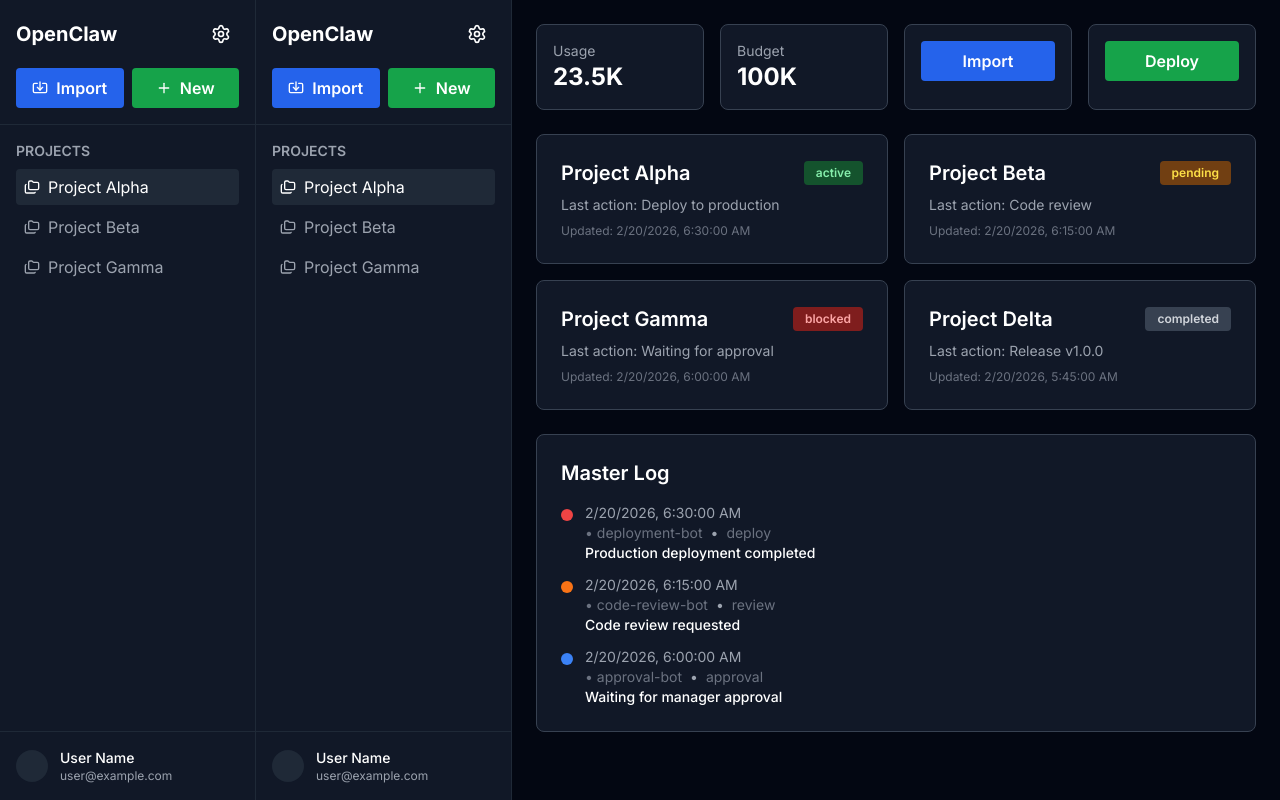
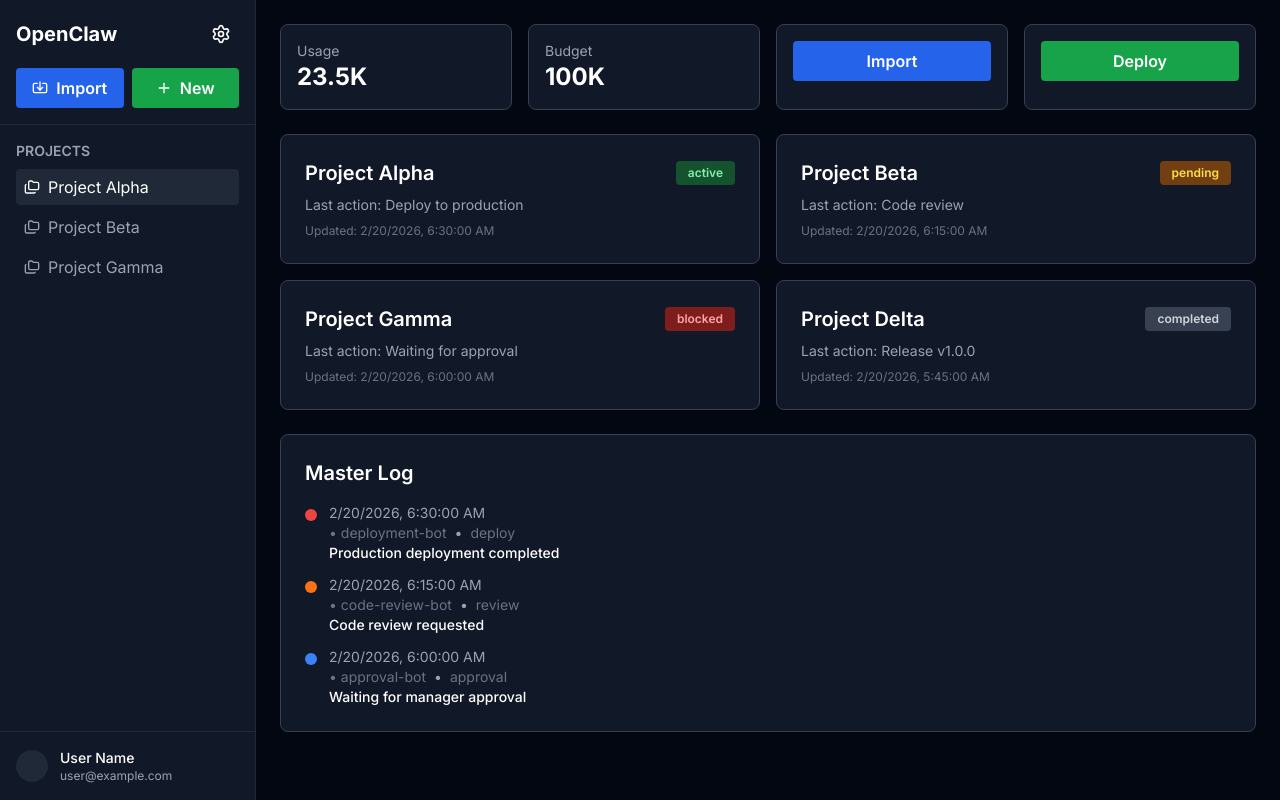
Before and after one commit to cryptowez/openclaw-dashboard, a Next.js app: page / in a window 1280 px wide. Built offline with nearby package versions, Linux system fonts and the light colour scheme.

Commit message:
fix: remove duplicate AppShell from page component

```diff
--- a/app/page.tsx
+++ b/app/page.tsx
@@ -2,7 +2,6 @@
 
 import { useState } from 'react';
 import { Plus } from 'lucide-react';
-import AppShell from '@/components/AppShell';
 import ImportGitModal from '@/components/ImportGitModal';
 import AICommandBox from '@/components/AICommandBox';
 import CodePreviewModal from '@/components/CodePreviewModal';
@@ -93,7 +92,6 @@ export default function Home() {
   };
 
   return (
-    <AppShell>
     <div className="p-6">
       {/* Top Section */}
       <div className="grid grid-cols-4 gap-4 mb-6">
@@ -199,7 +197,6 @@ export default function Home() {
           ))}
         </div>
       </div>
-      </div>
 
       <ImportGitModal isOpen={importOpen} onClose={() => setImportOpen(false)} onImport={handleImportProject} />
       <CodePreviewModal
@@ -233,6 +230,6 @@ export default function Home() {
           onUpdate={handleProjectUpdate}
         />
       )}
-    </AppShell>
+    </div>
   );
 }
```
Lines whose indentation alone changed are shown as unchanged.
